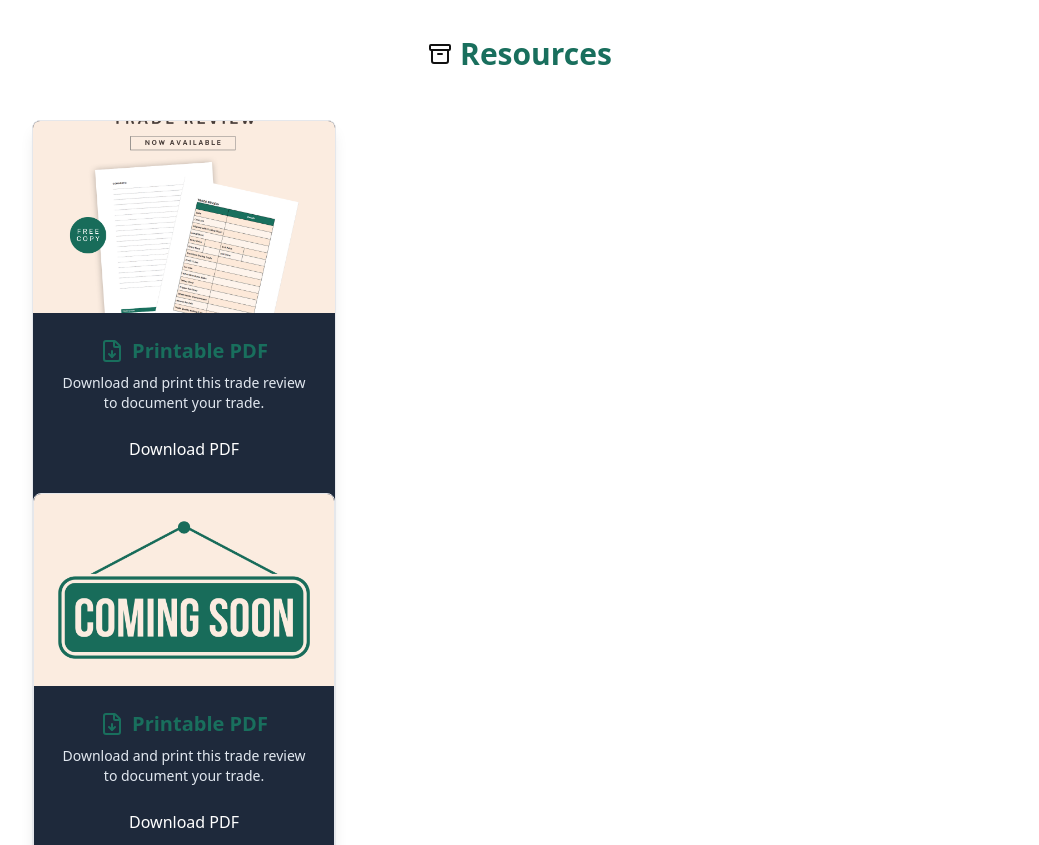
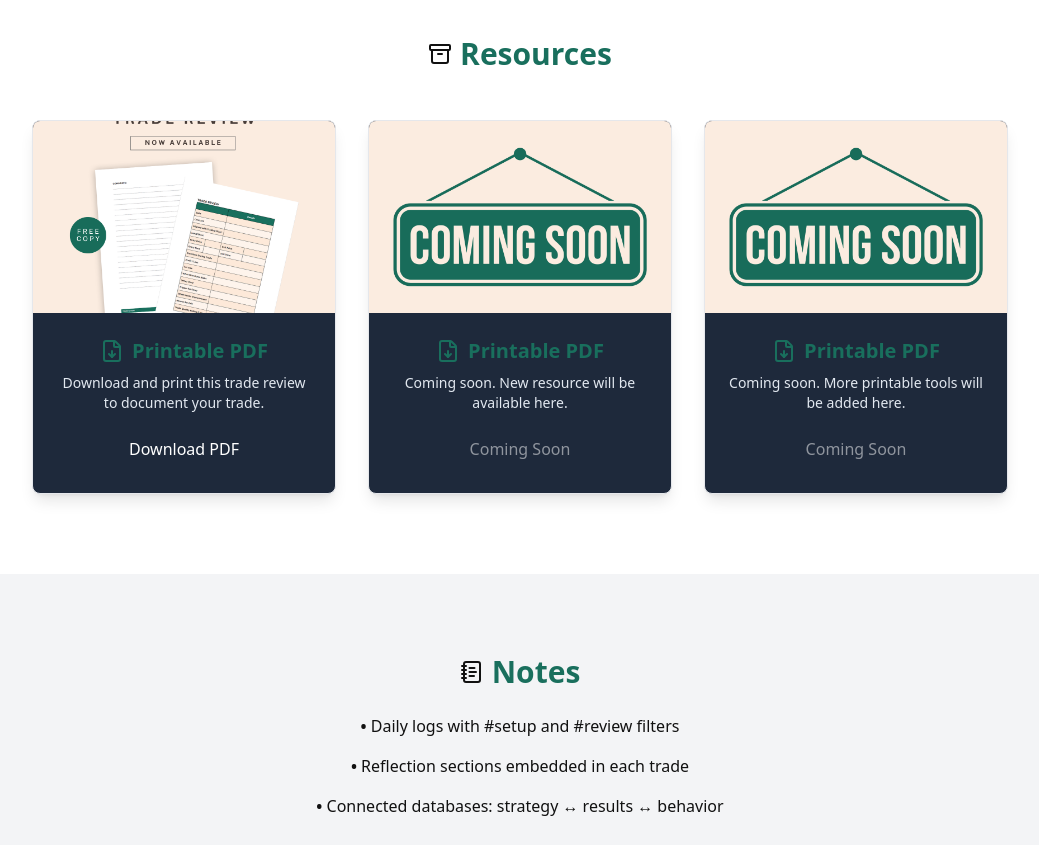
Before and after one commit to tizana-edge/tizana-edge.github.io, a plain HTML site: page index.html in a window 1280 px wide. Shown: the part 1160-2005 px from the top of the page, without its empty margins (120-1159 px from the left). Drawn offline with nearby package versions, Linux system fonts and the light colour scheme.

Commit message:
Update index.html

```diff
--- a/index.html
+++ b/index.html
@@ -123,7 +123,9 @@
     <h2 class="text-3xl font-bold mb-12 flex justify-center items-center gap-2">
       <i data-lucide="archive" class="icon-black"></i> Resources
     </h2>
-      <div class="grid md:grid-cols-3 gap-8">
+    <div class="grid sm:grid-cols-2 md:grid-cols-3 gap-8">
+
+      <!-- Card 1 -->
       <div class="border border-coral rounded-lg overflow-hidden bg-[#1E293B] hover:bg-[#334155] transition duration-300 shadow-lg" data-aos="zoom-in">
         <img src="img/trade review.png" alt="Trade Review PDF Preview" class="w-full h-48 object-cover">
         <div class="p-6 text-slate-200 flex flex-col items-center text-center">
@@ -136,32 +138,40 @@
             Download PDF
           </a>
         </div>
+      </div>
+
+      <!-- Card 2 -->
       <div class="border border-coral rounded-lg overflow-hidden bg-[#1E293B] hover:bg-[#334155] transition duration-300 shadow-lg" data-aos="zoom-in">
         <img src="img/comingsoon.png" alt="Preview" class="w-full h-48 object-cover">
         <div class="p-6 text-slate-200 flex flex-col items-center text-center">
           <h3 class="text-xl font-bold mb-2 flex items-center justify-center gap-2 coral">
             <i data-lucide="file-down"></i> Printable PDF
           </h3>
-    <p class="mb-4 text-sm">Download and print this trade review to document your trade.</p>
-    <a href="docs/no.pdf" download
-       class="bg-coral text-white px-4 py-2 rounded hover:bg-yellow-600 transition">
-      Download PDF
+          <p class="mb-4 text-sm">Coming soon. New resource will be available here.</p>
+          <a href="#" class="bg-coral text-white px-4 py-2 rounded opacity-50 cursor-not-allowed">
+            Coming Soon
           </a>
         </div>
+      </div>
+
+      <!-- Card 3 -->
       <div class="border border-coral rounded-lg overflow-hidden bg-[#1E293B] hover:bg-[#334155] transition duration-300 shadow-lg" data-aos="zoom-in">
         <img src="img/comingsoon.png" alt="Preview" class="w-full h-48 object-cover">
         <div class="p-6 text-slate-200 flex flex-col items-center text-center">
           <h3 class="text-xl font-bold mb-2 flex items-center justify-center gap-2 coral">
             <i data-lucide="file-down"></i> Printable PDF
           </h3>
-    <p class="mb-4 text-sm">Download and print this trade review to document your trade.</p>
-    <a href="docs/no.pdf" download
-       class="bg-coral text-white px-4 py-2 rounded hover:bg-yellow-600 transition">
-      Download PDF
+          <p class="mb-4 text-sm">Coming soon. More printable tools will be added here.</p>
+          <a href="#" class="bg-coral text-white px-4 py-2 rounded opacity-50 cursor-not-allowed">
+            Coming Soon
           </a>
         </div>
+      </div>
 
+    </div>
+  </div>
 </section>
+
 
   <!-- Notes -->
   <section id="notes" class="py-20 bg-gray-100">
```
Lines whose indentation alone changed are shown as unchanged.
